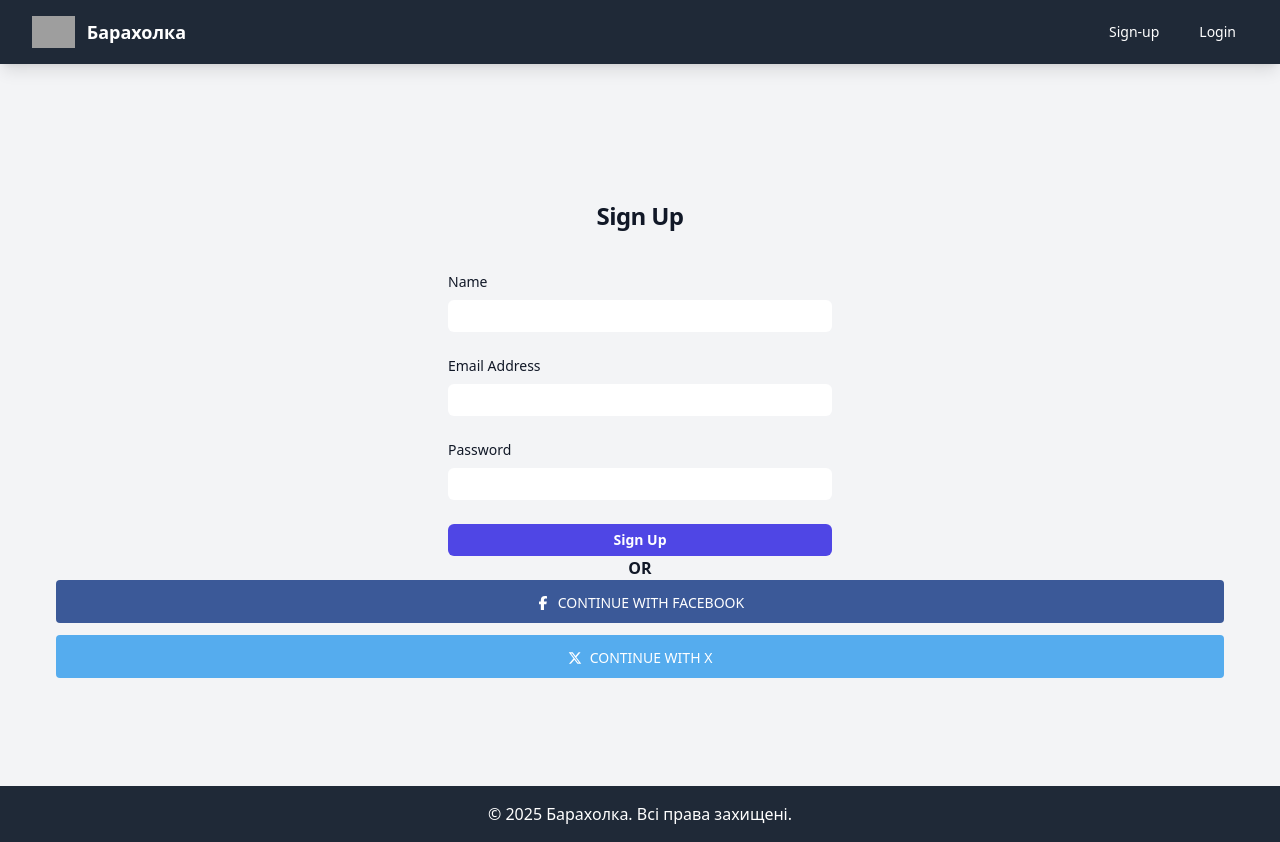
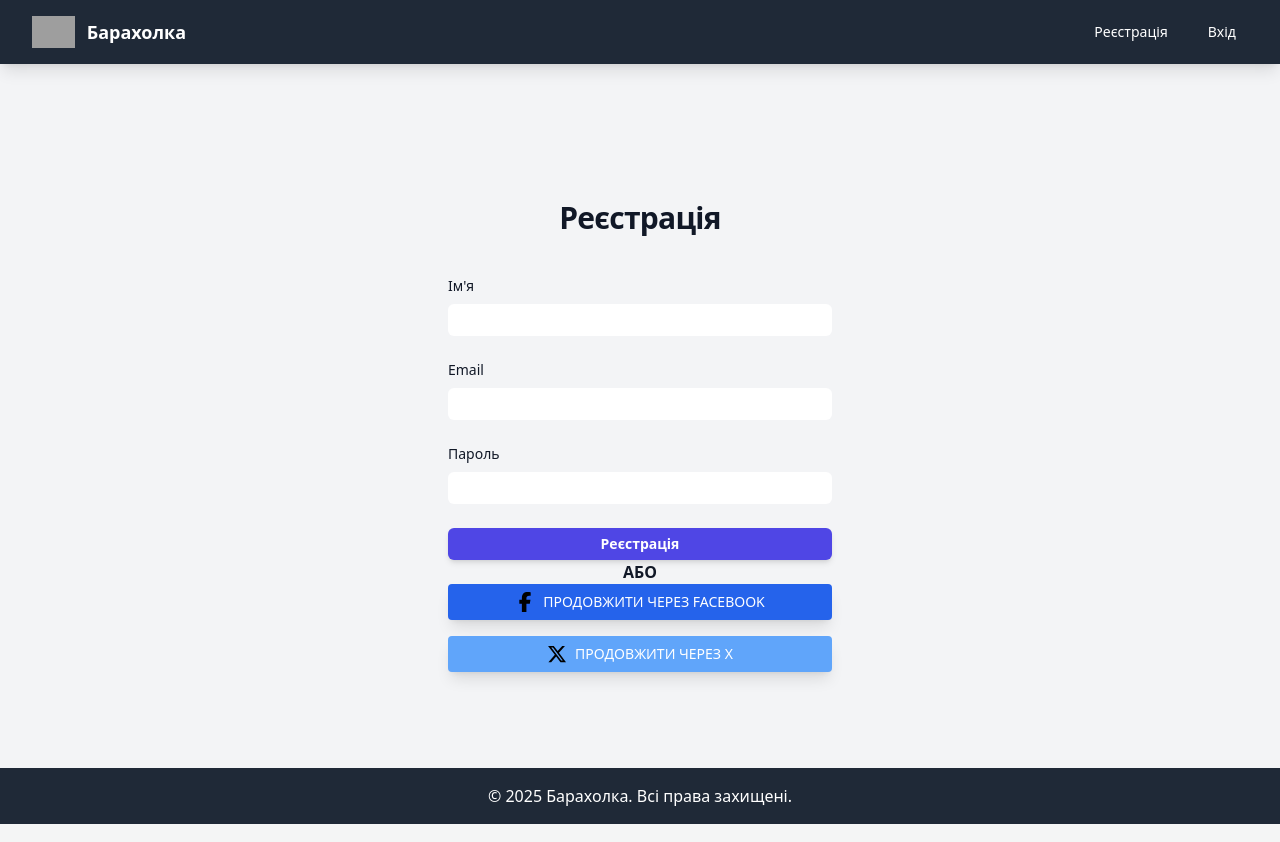
Before and after one commit to AndriyPy/BaraholkaProject, a Flask app: page /signup in a window 1280 px wide. Run offline with Flask 3, Linux system fonts and the light colour scheme; some libraries are stand-ins or nearby versions; grey boxes are pictures that could not be loaded.

Commit message:
templates!!!

```diff
--- a/app.py
+++ b/app.py
@@ -12,8 +12,13 @@ app.secret_key = "very_secret_key"
 
 @app.get("/")
 def index():
+    search_query = request.args.get('search', '')
     db_session = Session()
-    products = db_session.query(Product).all()
+
+    if search_query:
+        products = db_session.query(Product).filter(Product.name.ilike(f"%{search_query}%")).all()
+    else:
+        products = db_session.query(Product).all()
 
     for product in products:
         if product.image:
@@ -21,7 +26,9 @@ def index():
 
     user_id = flask_sesion.get('id')
     user = db_session.query(User).filter_by(id=user_id).first()
+
     db_session.close()
+
     return render_template("index.html", goods=products, user=user)
 
 
@@ -229,5 +236,12 @@ def deleteprofile():
     return redirect('/profile')
 
 
+
+@app.get('/order')
+def order():
+    return render_template('order.html')
+
+
+
 if __name__ == "__main__":
     app.run(debug=True, port=9900)
--- a/templates/base.html
+++ b/templates/base.html
@@ -5,6 +5,16 @@
     <meta name="viewport" content="width=device-width, initial-scale=1">
     <title>{% block title %}Оголошення{% endblock %}</title>
     <script src="https://cdn.tailwindcss.com"></script>
+    <style>
+        .nav-link:hover {
+            transition: background-color 0.3s ease, transform 0.3s ease;
+            background-color: #4B5563;
+            transform: scale(1.05);
+        }
+        .footer {
+            background-color: #1F2937;
+        }
+    </style>
 </head>
 <body class="bg-gray-100 text-gray-900 min-h-screen flex flex-col">
 
@@ -19,9 +29,9 @@
 
                 <div class="flex space-x-4">
                     {% if session.get('id') %}
-                        <a href="/add_good" class="px-3 py-2 rounded-md text-sm font-medium hover:bg-gray-700">Create Good</a>
-                        <a href="/logout" class="px-3 py-2 rounded-md text-sm font-medium hover:bg-red-600">Logout</a>
-                        <a href="/profile" class="px-3 py-2 rounded-md text-sm font-medium hover:bg-red-600">Profile</a>
+                        <a href="/add_good" class="px-3 py-2 rounded-md text-sm font-medium nav-link hover:bg-gray-700">Створити товар</a>
+                        <a href="/logout" class="px-3 py-2 rounded-md text-sm font-medium hover:bg-gray-700">Вихід</a>
+                        <a href="/profile" class="px-3 py-2 rounded-md text-sm font-medium nav-link hover:bg-gray-700">Профіль</a>
 
                         <a href="/card" class="relative px-3 py-2">
                             <svg class="w-6 h-6 text-white hover:text-gray-400 transition" fill="none" stroke="currentColor" stroke-width="2" viewBox="0 0 24 24">
@@ -29,8 +39,8 @@
                             </svg>
                         </a>
                     {% else %}
-                        <a href="/signup" class="px-3 py-2 rounded-md text-sm font-medium hover:bg-gray-700">Sign-up</a>
-                        <a href="/login" class="px-3 py-2 rounded-md text-sm font-medium hover:bg-gray-700">Login</a>
+                        <a href="/signup" class="px-3 py-2 rounded-md text-sm font-medium nav-link hover:bg-gray-700">Реєстрація</a>
+                        <a href="/login" class="px-3 py-2 rounded-md text-sm font-medium nav-link hover:bg-gray-700">Вхід</a>
                     {% endif %}
                 </div>
 
@@ -42,7 +52,7 @@
         {% block content %}{% endblock %}
     </main>
 
-    <footer class="bg-gray-800 text-white text-center py-4 mt-auto">
+    <footer class="footer text-white text-center py-4 mt-auto">
         &copy; 2025 Барахолка. Всі права захищені.
     </footer>
 
--- a/templates/register.html
+++ b/templates/register.html
@@ -5,90 +5,56 @@
 {% block content %}
 <div class="flex min-h-full flex-col justify-center px-6 py-12 lg:px-8">
   <div class="sm:mx-auto sm:w-full sm:max-w-sm">
-    <h2 class="mt-10 text-center text-2xl font-bold tracking-tight text-gray-900">Sign Up</h2>
+    <h2 class="mt-10 text-center text-3xl font-bold tracking-tight text-gray-900">Реєстрація</h2>
   </div>
 
   <div class="mt-10 sm:mx-auto sm:w-full sm:max-w-sm">
     <form class="space-y-6" action="/signup" method="POST">
-
-
       <div>
-        <label for="name" class="block text-sm font-medium text-gray-900">Name</label>
+        <label for="name" class="block text-sm font-medium text-gray-900">Ім'я</label>
         <div class="mt-2">
           <input type="text" name="name" id="name" required class="block w-full rounded-md bg-white px-3 py-1.5 text-base text-gray-900 outline-1 outline-offset-1 outline-gray-300 placeholder:text-gray-400 focus:outline-2 focus:outline-indigo-600 sm:text-sm">
         </div>
       </div>
 
-
       <div>
-        <label for="email" class="block text-sm font-medium text-gray-900">Email Address</label>
+        <label for="email" class="block text-sm font-medium text-gray-900">Email</label>
         <div class="mt-2">
           <input type="email" name="email" id="email" autocomplete="email" required class="block w-full rounded-md bg-white px-3 py-1.5 text-base text-gray-900 outline-1 outline-offset-1 outline-gray-300 placeholder:text-gray-400 focus:outline-2 focus:outline-indigo-600 sm:text-sm">
         </div>
       </div>
 
-      <!-- Password Field -->
       <div>
-        <label for="password" class="block text-sm font-medium text-gray-900">Password</label>
+        <label for="password" class="block text-sm font-medium text-gray-900">Пароль</label>
         <div class="mt-2">
           <input type="password" name="password" id="password" autocomplete="new-password" required class="block w-full rounded-md bg-white px-3 py-1.5 text-base text-gray-900 outline-1 outline-offset-1 outline-gray-300 placeholder:text-gray-400 focus:outline-2 focus:outline-indigo-600 sm:text-sm">
         </div>
       </div>
 
-
-
       <div>
-        <button type="submit" class="w-full flex justify-center rounded-md bg-indigo-600 px-3 py-1.5 text-sm font-semibold text-white shadow-xs hover:bg-indigo-500 focus:outline-2 focus:outline-indigo-600">Sign Up</button>
+        <button type="submit" class="w-full flex justify-center rounded-md bg-indigo-600 px-3 py-1.5 text-sm font-semibold text-white shadow-md hover:bg-indigo-500 focus:outline-2 focus:outline-indigo-600 transition-all">
+          Реєстрація
+        </button>
       </div>
     </form>
 
+    <p class="mx-4 mb-0 text-center font-semibold dark:text-neutral-200">АБО</p>
 
-            <p
-              class="mx-4 mb-0 text-center font-semibold dark:text-neutral-200">
-              OR
-            </p>
-          </div>
+    <div class="space-y-4">
+      <a href="#!" class="flex w-full items-center justify-center rounded bg-blue-600 px-7 py-2 text-center text-sm font-medium uppercase text-white shadow-lg hover:bg-blue-500 focus:outline-none transition-all">
+        <svg class="w-5 h-5 mr-2" xmlns="http://www.w3.org/2000/svg" viewBox="0 0 320 512">
+          <path d="M80 299.3V512H196V299.3h86.5l18-97.8H196V166.9c0-51.7 20.3-71.5 72.7-71.5c16.3 0 29.4 .4 37 1.2V7.9C291.4 4 256.4 0 236.2 0C129.3 0 80 50.5 80 159.4v42.1H14v97.8H80z"/>
+        </svg>
+        Продовжити через Facebook
+      </a>
 
-          <a
-            class="mb-3 flex w-full items-center justify-center rounded bg-primary px-7 pb-2.5 pt-3 text-center text-sm font-medium uppercase leading-normal text-white shadow-primary-3 transition duration-150 ease-in-out hover:bg-primary-accent-300 hover:shadow-primary-2 focus:bg-primary-accent-300 focus:shadow-primary-2 focus:outline-none focus:ring-0 active:bg-primary-600 active:shadow-primary-2 dark:shadow-black/30 dark:hover:shadow-dark-strong dark:focus:shadow-dark-strong dark:active:shadow-dark-strong"
-            style="background-color: #3b5998"
-            href="#!"
-            role="button"
-            data-twe-ripple-init
-            data-twe-ripple-color="light">
-            <span
-              class="me-2 fill-white [&>svg]:mx-auto [&>svg]:h-3.5 [&>svg]:w-3.5">
-              <svg
-                xmlns="http://www.w3.org/2000/svg"
-                viewBox="0 0 320 512">
-                <path
-                  d="M80 299.3V512H196V299.3h86.5l18-97.8H196V166.9c0-51.7 20.3-71.5 72.7-71.5c16.3 0 29.4 .4 37 1.2V7.9C291.4 4 256.4 0 236.2 0C129.3 0 80 50.5 80 159.4v42.1H14v97.8H80z" />
-              </svg>
-            </span>
-            Continue with Facebook
-          </a>
-          <a
-            class="mb-3 flex w-full items-center justify-center rounded bg-info px-7 pb-2.5 pt-3 text-center text-sm font-medium uppercase leading-normal text-white shadow-info-3 transition duration-150 ease-in-out hover:bg-info-accent-300 hover:shadow-info-2 focus:bg-info-accent-300 focus:shadow-info-2 focus:outline-none focus:ring-0 active:bg-info-600 active:shadow-info-2 dark:shadow-black/30 dark:hover:shadow-dark-strong dark:focus:shadow-dark-strong dark:active:shadow-dark-strong"
-            style="background-color: #55acee"
-            href="#!"
-            role="button"
-            data-twe-ripple-init
-            data-twe-ripple-color="light">
-            <span class="me-2 fill-white [&>svg]:h-3.5 [&>svg]:w-3.5">
-              <svg
-                xmlns="http://www.w3.org/2000/svg"
-                viewBox="0 0 512 512">
-                <path
-                  d="M389.2 48h70.6L305.6 224.2 487 464H345L233.7 318.6 106.5 464H35.8L200.7 275.5 26.8 48H172.4L272.9 180.9 389.2 48zM364.4 421.8h39.1L151.1 88h-42L364.4 421.8z" />
-              </svg>
-            </span>
-            Continue with X
-          </a>
-    </form>
-      </div>
+      <a href="#!" class="flex w-full items-center justify-center rounded bg-blue-400 px-7 py-2 text-center text-sm font-medium uppercase text-white shadow-lg hover:bg-blue-300 focus:outline-none transition-all">
+        <svg class="w-5 h-5 mr-2" xmlns="http://www.w3.org/2000/svg" viewBox="0 0 512 512">
+          <path d="M389.2 48h70.6L305.6 224.2 487 464H345L233.7 318.6 106.5 464H35.8L200.7 275.5 26.8 48H172.4L272.9 180.9 389.2 48zM364.4 421.8h39.1L151.1 88h-42L364.4 421.8z"/>
+        </svg>
+        Продовжити через X
+      </a>
     </div>
-
-
   </div>
 </div>
 {% endblock %}
```
Also changed, not shown: templates/add_good.html (+9 -9 lines), templates/index.html (+18 -13 lines), templates/login.html (+18 -51 lines), templates/order.html (added, +71 -0 lines), templates/profile.html (+10 -7 lines).
